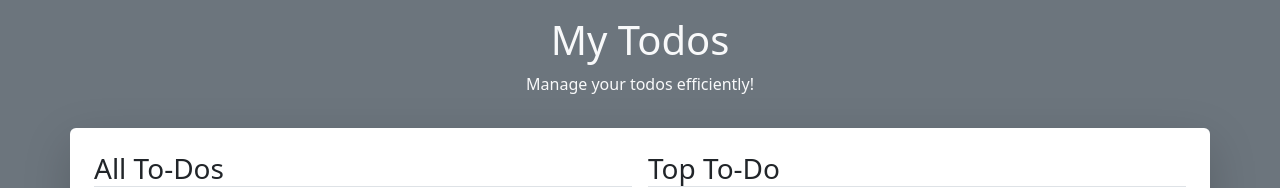
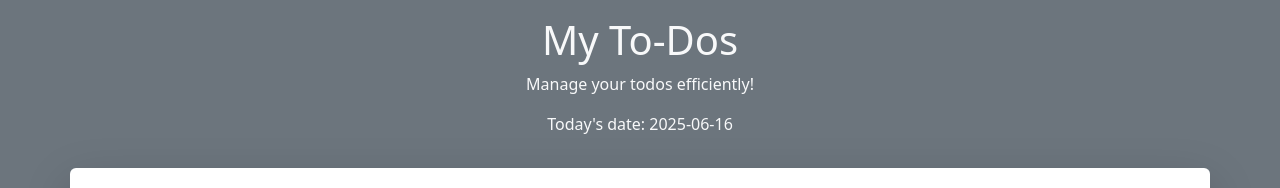
Before and after one commit to Didi-T-Wu/Todo-List, a React (Create React App) app: page / in a window 1280 px wide. Shown: the top 188 px of the page. Built offline with nearby package versions, Linux system fonts and the light colour scheme; no server answers.

Commit message:
Change todo to to-do

```diff
--- a/src/App.js
+++ b/src/App.js
@@ -12,12 +12,14 @@ import "./styles/style.scss";
  *
  * App -> TodoApp
  **/
+const TODAY = new Date(new Date().toLocaleDateString()).toISOString().slice(0, 10);
 function App() {
   return (
     <main className="container-fluid bg-secondary min-vh-100 d-flex flex-column">
       <header className="text-center py-3 text-light">
-        <h1>My Todos</h1>
+        <h1>My To-Dos</h1>
         <p>Manage your todos efficiently!</p>
+        <p>Today's date: {TODAY}</p>
       </header>
       <div className="container mb-2 bg-white rounded shadow-lg p-3">
         <TodoApp initialTodos={[]} />
```
